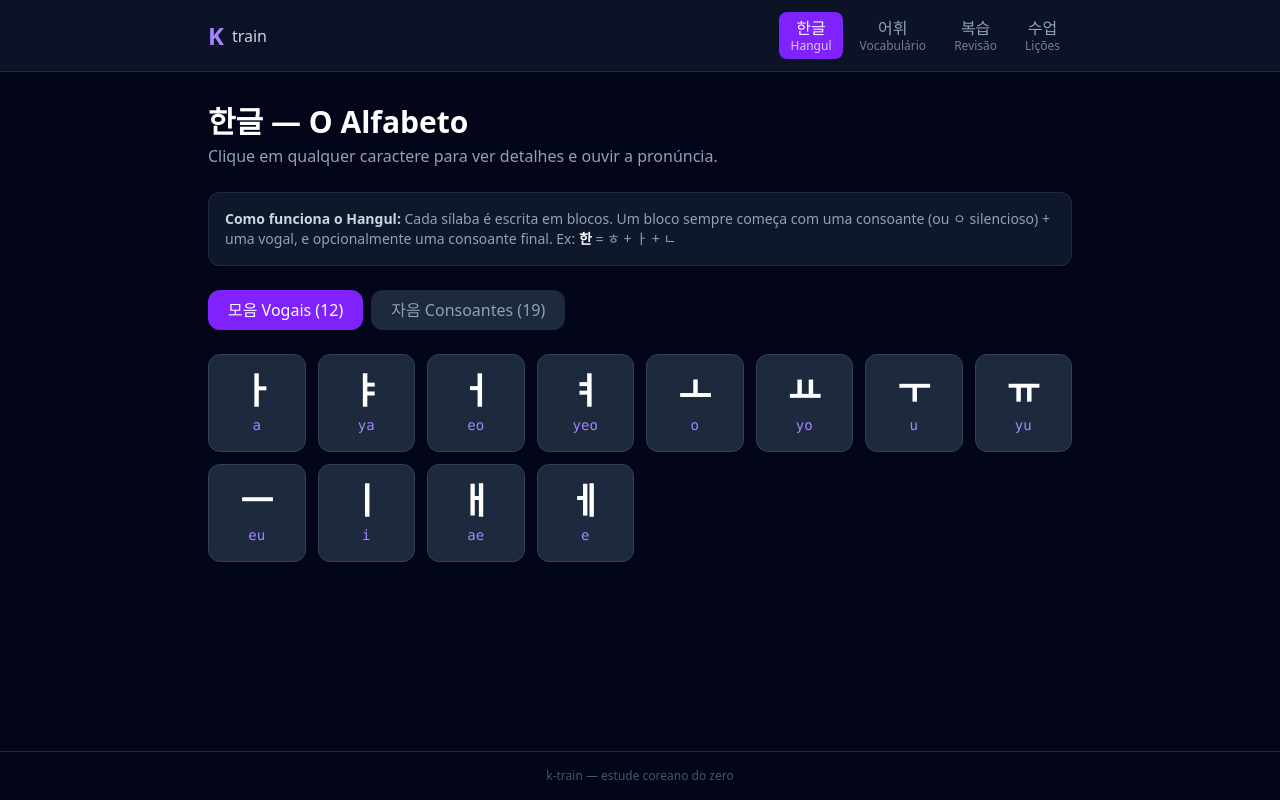
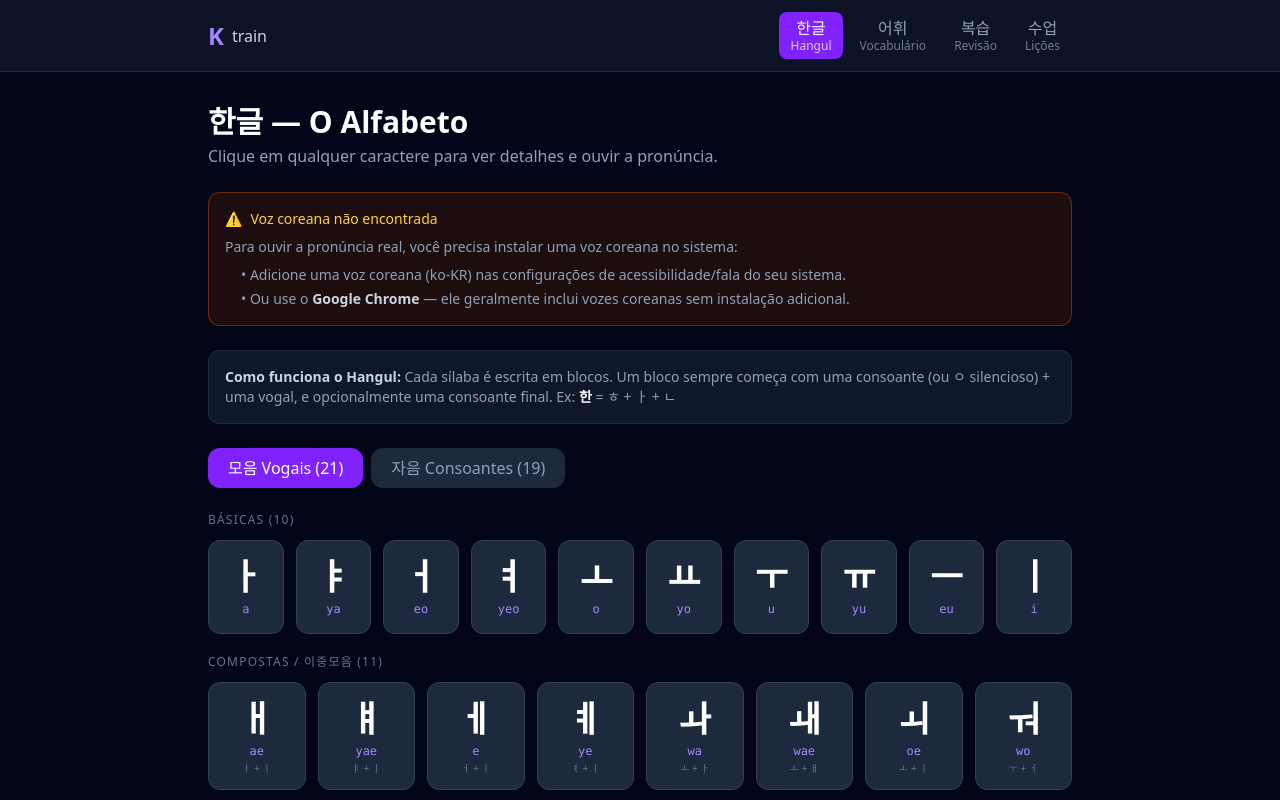
Before and after one commit to heliosalesjr/k-train, a React (Vite) app: page /hangul in a window 1280 px wide. Shown: the top 800 px of the page. Built offline with nearby package versions, Linux system fonts and the light colour scheme.

Commit message:
updated the vowels

```diff
--- /dev/null
+++ b/src/components/NoVoiceBanner.tsx
@@ -0,0 +1,29 @@
+export default function NoVoiceBanner() {
+  const isMac = navigator.platform.toLowerCase().includes('mac')
+  const isWindows = navigator.platform.toLowerCase().includes('win')
+
+  return (
+    <div className="bg-amber-950/40 border border-amber-700/50 rounded-xl p-4 text-sm space-y-2">
+      <div className="flex items-center gap-2 text-amber-300 font-medium">
+        <span>⚠️</span> Voz coreana não encontrada
+      </div>
+      <p className="text-slate-400">
+        Para ouvir a pronúncia real, você precisa instalar uma voz coreana no sistema:
+      </p>
+      <ul className="text-slate-400 space-y-1 ml-4">
+        {isMac && (
+          <>
+            <li>• <strong className="text-slate-300">Mac:</strong> Configurações do Sistema → Acessibilidade → Conteúdo falado → Vozes do sistema → Adicionar <em>Yuna</em> (coreano)</li>
+          </>
+        )}
+        {isWindows && (
+          <li>• <strong className="text-slate-300">Windows:</strong> Configurações → Hora e idioma → Fala → Adicionar vozes → Coreano</li>
+        )}
+        {!isMac && !isWindows && (
+          <li>• Adicione uma voz coreana (ko-KR) nas configurações de acessibilidade/fala do seu sistema.</li>
+        )}
+        <li>• Ou use o <strong className="text-slate-300">Google Chrome</strong> — ele geralmente inclui vozes coreanas sem instalação adicional.</li>
+      </ul>
+    </div>
+  )
+}
--- a/src/data/hangul.ts
+++ b/src/data/hangul.ts
@@ -1,46 +1,64 @@
 export interface HangulChar {
   char: string
   romanization: string
-  sound: string // description of the sound
+  sound: string
   type: 'vowel' | 'consonant'
+  group?: 'basic' | 'compound' // para vogais
+  composition?: string          // ex: "ㅗ + ㅏ" para compostas
   examples?: { word: string; meaning: string }[]
 }
 
-export const VOWELS: HangulChar[] = [
-  { char: 'ㅏ', romanization: 'a', sound: 'como "a" em "cama"', type: 'vowel', examples: [{ word: '아이', meaning: 'criança' }] },
-  { char: 'ㅑ', romanization: 'ya', sound: 'como "ya" em "iaque"', type: 'vowel', examples: [{ word: '야구', meaning: 'beisebol' }] },
-  { char: 'ㅓ', romanization: 'eo', sound: 'como "ó" em "pó"', type: 'vowel', examples: [{ word: '어머니', meaning: 'mãe' }] },
-  { char: 'ㅕ', romanization: 'yeo', sound: 'como "yó"', type: 'vowel', examples: [{ word: '여자', meaning: 'mulher' }] },
-  { char: 'ㅗ', romanization: 'o', sound: 'como "ô" em "avô"', type: 'vowel', examples: [{ word: '오리', meaning: 'pato' }] },
-  { char: 'ㅛ', romanization: 'yo', sound: 'como "yo" em "yoga"', type: 'vowel', examples: [{ word: '요리', meaning: 'culinária' }] },
-  { char: 'ㅜ', romanization: 'u', sound: 'como "u" em "lua"', type: 'vowel', examples: [{ word: '우유', meaning: 'leite' }] },
-  { char: 'ㅠ', romanization: 'yu', sound: 'como "yu" em "yukon"', type: 'vowel', examples: [{ word: '유리', meaning: 'vidro' }] },
-  { char: 'ㅡ', romanization: 'eu', sound: 'vogal central, sem arredondamento labial', type: 'vowel', examples: [{ word: '으뜸', meaning: 'primeiro/melhor' }] },
-  { char: 'ㅣ', romanization: 'i', sound: 'como "i" em "ilha"', type: 'vowel', examples: [{ word: '이름', meaning: 'nome' }] },
-  { char: 'ㅐ', romanization: 'ae', sound: 'como "é" em "pé"', type: 'vowel', examples: [{ word: '개', meaning: 'cachorro' }] },
-  { char: 'ㅔ', romanization: 'e', sound: 'como "ê" em "você"', type: 'vowel', examples: [{ word: '세계', meaning: 'mundo' }] },
+// 10 vogais básicas
+const BASIC_VOWELS: HangulChar[] = [
+  { char: 'ㅏ', romanization: 'a',   sound: 'como "a" em "cama"',                    type: 'vowel', group: 'basic', examples: [{ word: '아이', meaning: 'criança' }] },
+  { char: 'ㅑ', romanization: 'ya',  sound: 'como "ya" em "iaque"',                   type: 'vowel', group: 'basic', examples: [{ word: '야구', meaning: 'beisebol' }] },
+  { char: 'ㅓ', romanization: 'eo',  sound: 'como "ó" em "pó"',                       type: 'vowel', group: 'basic', examples: [{ word: '어머니', meaning: 'mãe' }] },
+  { char: 'ㅕ', romanization: 'yeo', sound: 'como "yó"',                              type: 'vowel', group: 'basic', examples: [{ word: '여자', meaning: 'mulher' }] },
+  { char: 'ㅗ', romanization: 'o',   sound: 'como "ô" em "avô"',                      type: 'vowel', group: 'basic', examples: [{ word: '오리', meaning: 'pato' }] },
+  { char: 'ㅛ', romanization: 'yo',  sound: 'como "yo" em "yoga"',                    type: 'vowel', group: 'basic', examples: [{ word: '요리', meaning: 'culinária' }] },
+  { char: 'ㅜ', romanization: 'u',   sound: 'como "u" em "lua"',                      type: 'vowel', group: 'basic', examples: [{ word: '우유', meaning: 'leite' }] },
+  { char: 'ㅠ', romanization: 'yu',  sound: 'como "yu"',                              type: 'vowel', group: 'basic', examples: [{ word: '유리', meaning: 'vidro' }] },
+  { char: 'ㅡ', romanization: 'eu',  sound: 'vogal central; lábios relaxados, sem arredondamento', type: 'vowel', group: 'basic', examples: [{ word: '으뜸', meaning: 'primeiro/melhor' }] },
+  { char: 'ㅣ', romanization: 'i',   sound: 'como "i" em "ilha"',                     type: 'vowel', group: 'basic', examples: [{ word: '이름', meaning: 'nome' }] },
 ]
 
+// 11 vogais compostas (이중모음)
+const COMPOUND_VOWELS: HangulChar[] = [
+  { char: 'ㅐ', romanization: 'ae',  sound: 'como "é" em "pé"',                       type: 'vowel', group: 'compound', composition: 'ㅏ + ㅣ', examples: [{ word: '개', meaning: 'cachorro' }] },
+  { char: 'ㅒ', romanization: 'yae', sound: 'como "yé" — raro, quase idêntico a ㅖ',  type: 'vowel', group: 'compound', composition: 'ㅑ + ㅣ', examples: [{ word: '얘기', meaning: 'história/conversa' }] },
+  { char: 'ㅔ', romanization: 'e',   sound: 'como "ê" em "você" — praticamente igual a ㅐ no coreano moderno', type: 'vowel', group: 'compound', composition: 'ㅓ + ㅣ', examples: [{ word: '세계', meaning: 'mundo' }] },
+  { char: 'ㅖ', romanization: 'ye',  sound: 'como "yê"',                              type: 'vowel', group: 'compound', composition: 'ㅕ + ㅣ', examples: [{ word: '예쁘다', meaning: 'bonito/a' }] },
+  { char: 'ㅘ', romanization: 'wa',  sound: 'como "wa" em "água"',                    type: 'vowel', group: 'compound', composition: 'ㅗ + ㅏ', examples: [{ word: '과일', meaning: 'fruta' }] },
+  { char: 'ㅙ', romanization: 'wae', sound: 'como "wé" — quase idêntico a ㅚ e ㅞ',   type: 'vowel', group: 'compound', composition: 'ㅗ + ㅐ', examples: [{ word: '왜', meaning: 'por quê' }] },
+  { char: 'ㅚ', romanization: 'oe',  sound: 'como "wé" — no coreano moderno soa igual a ㅙ/ㅞ', type: 'vowel', group: 'compound', composition: 'ㅗ + ㅣ', examples: [{ word: '회사', meaning: 'empresa' }] },
+  { char: 'ㅝ', romanization: 'wo',  sound: 'como "wó"',                              type: 'vowel', group: 'compound', composition: 'ㅜ + ㅓ', examples: [{ word: '뭐', meaning: 'o quê?' }] },
+  { char: 'ㅞ', romanization: 'we',  sound: 'como "wê" — quase idêntico a ㅙ/ㅚ',     type: 'vowel', group: 'compound', composition: 'ㅜ + ㅔ', examples: [{ word: '웨이터', meaning: 'garçom' }] },
+  { char: 'ㅟ', romanization: 'wi',  sound: 'como "wi" em "Wilson"',                  type: 'vowel', group: 'compound', composition: 'ㅜ + ㅣ', examples: [{ word: '위험', meaning: 'perigo' }] },
+  { char: 'ㅢ', romanization: 'ui',  sound: 'ㅡ + ㅣ deslizando; no meio de palavra soa como ㅣ', type: 'vowel', group: 'compound', composition: 'ㅡ + ㅣ', examples: [{ word: '의사', meaning: 'médico' }] },
+]
+
+export const VOWELS: HangulChar[] = [...BASIC_VOWELS, ...COMPOUND_VOWELS]
+
 export const CONSONANTS: HangulChar[] = [
-  { char: 'ㄱ', romanization: 'g/k', sound: 'como "g" em "gato" (início) ou "k" em "oque" (final)', type: 'consonant', examples: [{ word: '가방', meaning: 'bolsa' }] },
-  { char: 'ㄴ', romanization: 'n', sound: 'como "n" em "nada"', type: 'consonant', examples: [{ word: '나무', meaning: 'árvore' }] },
-  { char: 'ㄷ', romanization: 'd/t', sound: 'como "d" em "dado" (início) ou "t" em "pato" (final)', type: 'consonant', examples: [{ word: '다리', meaning: 'perna/ponte' }] },
-  { char: 'ㄹ', romanization: 'r/l', sound: 'entre "r" e "l", vibrado e lateral', type: 'consonant', examples: [{ word: '라디오', meaning: 'rádio' }] },
-  { char: 'ㅁ', romanization: 'm', sound: 'como "m" em "mãe"', type: 'consonant', examples: [{ word: '마음', meaning: 'coração/mente' }] },
-  { char: 'ㅂ', romanization: 'b/p', sound: 'como "b" em "bola" (início) ou "p" em "capim" (final)', type: 'consonant', examples: [{ word: '바다', meaning: 'mar' }] },
-  { char: 'ㅅ', romanization: 's', sound: 'como "s" em "sapo"', type: 'consonant', examples: [{ word: '사람', meaning: 'pessoa' }] },
-  { char: 'ㅇ', romanization: 'ng/silent', sound: 'silencioso no início da sílaba, "ng" como em "manga" no final', type: 'consonant', examples: [{ word: '아이', meaning: 'criança' }] },
-  { char: 'ㅈ', romanization: 'j', sound: 'como "j" em "já"', type: 'consonant', examples: [{ word: '자동차', meaning: 'carro' }] },
-  { char: 'ㅎ', romanization: 'h', sound: 'como "h" em "hotel"', type: 'consonant', examples: [{ word: '하늘', meaning: 'céu' }] },
-  { char: 'ㅊ', romanization: 'ch', sound: 'como "tch" em "tchau", aspirado', type: 'consonant', examples: [{ word: '차', meaning: 'chá/carro' }] },
-  { char: 'ㅋ', romanization: 'k', sound: 'como "k" em "kayak", aspirado', type: 'consonant', examples: [{ word: '커피', meaning: 'café' }] },
-  { char: 'ㅌ', romanization: 't', sound: 'como "t" em "tatu", aspirado', type: 'consonant', examples: [{ word: '태양', meaning: 'sol' }] },
-  { char: 'ㅍ', romanization: 'p', sound: 'como "p" em "pato", aspirado', type: 'consonant', examples: [{ word: '파도', meaning: 'onda' }] },
-  { char: 'ㄲ', romanization: 'kk', sound: 'como "k" tenso/forte', type: 'consonant', examples: [{ word: '꽃', meaning: 'flor' }] },
-  { char: 'ㄸ', romanization: 'tt', sound: 'como "t" tenso/forte', type: 'consonant', examples: [{ word: '따뜻하다', meaning: 'morno/quente' }] },
-  { char: 'ㅃ', romanization: 'pp', sound: 'como "p" tenso/forte', type: 'consonant', examples: [{ word: '빨리', meaning: 'rapidamente' }] },
-  { char: 'ㅆ', romanization: 'ss', sound: 'como "ss" tenso/forte', type: 'consonant', examples: [{ word: '씨', meaning: 'semente/Sr./Sra.' }] },
-  { char: 'ㅉ', romanization: 'jj', sound: 'como "j" tenso/forte', type: 'consonant', examples: [{ word: '짜다', meaning: 'salgado' }] },
+  { char: 'ㄱ', romanization: 'g/k',  sound: 'como "g" em "gato" (início) ou "k" no final de sílaba', type: 'consonant', examples: [{ word: '가방', meaning: 'bolsa' }] },
+  { char: 'ㄴ', romanization: 'n',    sound: 'como "n" em "nada"',                    type: 'consonant', examples: [{ word: '나무', meaning: 'árvore' }] },
+  { char: 'ㄷ', romanization: 'd/t',  sound: 'como "d" em "dado" (início) ou "t" no final',           type: 'consonant', examples: [{ word: '다리', meaning: 'perna/ponte' }] },
+  { char: 'ㄹ', romanization: 'r/l',  sound: 'entre "r" e "l"; vibrado entre vogais, lateral no final', type: 'consonant', examples: [{ word: '라디오', meaning: 'rádio' }] },
+  { char: 'ㅁ', romanization: 'm',    sound: 'como "m" em "mãe"',                     type: 'consonant', examples: [{ word: '마음', meaning: 'coração/mente' }] },
+  { char: 'ㅂ', romanization: 'b/p',  sound: 'como "b" em "bola" (início) ou "p" no final',           type: 'consonant', examples: [{ word: '바다', meaning: 'mar' }] },
+  { char: 'ㅅ', romanization: 's',    sound: 'como "s" em "sapo"',                    type: 'consonant', examples: [{ word: '사람', meaning: 'pessoa' }] },
+  { char: 'ㅇ', romanization: 'ø/ng', sound: 'silencioso no início da sílaba; "ng" como em "manga" no final', type: 'consonant', examples: [{ word: '아이', meaning: 'criança' }] },
+  { char: 'ㅈ', romanization: 'j',    sound: 'como "j" em "já"',                      type: 'consonant', examples: [{ word: '자동차', meaning: 'carro' }] },
+  { char: 'ㅎ', romanization: 'h',    sound: 'como "h" em "hotel"',                   type: 'consonant', examples: [{ word: '하늘', meaning: 'céu' }] },
+  { char: 'ㅊ', romanization: 'ch',   sound: 'como "tch" em "tchau", aspirado',       type: 'consonant', examples: [{ word: '차', meaning: 'chá/carro' }] },
+  { char: 'ㅋ', romanization: 'k',    sound: 'como "k" aspirado — mais soprado que o nosso "c"', type: 'consonant', examples: [{ word: '커피', meaning: 'café' }] },
+  { char: 'ㅌ', romanization: 't',    sound: 'como "t" aspirado — mais soprado que o nosso "t"', type: 'consonant', examples: [{ word: '태양', meaning: 'sol' }] },
+  { char: 'ㅍ', romanization: 'p',    sound: 'como "p" aspirado — mais soprado que o nosso "p"', type: 'consonant', examples: [{ word: '파도', meaning: 'onda' }] },
+  { char: 'ㄲ', romanization: 'kk',   sound: 'consoante tensa: "k" com tensão na garganta, sem aspiração', type: 'consonant', examples: [{ word: '꽃', meaning: 'flor' }] },
+  { char: 'ㄸ', romanization: 'tt',   sound: 'consoante tensa: "t" com tensão, sem aspiração',    type: 'consonant', examples: [{ word: '따뜻하다', meaning: 'morno/quente' }] },
+  { char: 'ㅃ', romanization: 'pp',   sound: 'consoante tensa: "p" com tensão, sem aspiração',    type: 'consonant', examples: [{ word: '빨리', meaning: 'rapidamente' }] },
+  { char: 'ㅆ', romanization: 'ss',   sound: 'consoante tensa: "s" com tensão, mais forte',       type: 'consonant', examples: [{ word: '씨', meaning: 'semente/Sr./Sra.' }] },
+  { char: 'ㅉ', romanization: 'jj',   sound: 'consoante tensa: "j" com tensão, sem aspiração',    type: 'consonant', examples: [{ word: '짜다', meaning: 'salgado' }] },
 ]
 
 export const ALL_HANGUL = [...CONSONANTS, ...VOWELS]
--- a/src/hooks/useSpeech.ts
+++ b/src/hooks/useSpeech.ts
@@ -1,16 +1,55 @@
-import { useCallback } from 'react'
+import { useCallback, useEffect, useState } from 'react'
+
+function loadVoices(): Promise<SpeechSynthesisVoice[]> {
+  return new Promise(resolve => {
+    const voices = window.speechSynthesis.getVoices()
+    if (voices.length > 0) {
+      resolve(voices)
+      return
+    }
+    const handler = () => {
+      resolve(window.speechSynthesis.getVoices())
+      window.speechSynthesis.removeEventListener('voiceschanged', handler)
+    }
+    window.speechSynthesis.addEventListener('voiceschanged', handler)
+    // fallback after 2s caso o evento nunca dispare
+    setTimeout(() => resolve(window.speechSynthesis.getVoices()), 2000)
+  })
+}
+
+export type SpeechStatus = 'idle' | 'speaking' | 'no-voice'
 
 export function useSpeech() {
-  const speak = useCallback((text: string) => {
-    if (!('speechSynthesis' in window)) return
-    window.speechSynthesis.cancel()
-    const utterance = new SpeechSynthesisUtterance(text)
-    utterance.lang = 'ko-KR'
-    utterance.rate = 0.85
-    window.speechSynthesis.speak(utterance)
-  }, [])
+  const isSupported = 'speechSynthesis' in window
+  const [koreanVoice, setKoreanVoice] = useState<SpeechSynthesisVoice | null | undefined>(undefined)
+  // undefined = ainda carregando, null = não encontrou, voice = encontrou
 
-  const isSupported = 'speechSynthesis' in window
+  useEffect(() => {
+    if (!isSupported) return
+    loadVoices().then(voices => {
+      const voice =
+        voices.find(v => v.lang === 'ko-KR') ??
+        voices.find(v => v.lang.startsWith('ko')) ??
+        null
+      setKoreanVoice(voice)
+    })
+  }, [isSupported])
 
-  return { speak, isSupported }
+  const speak = useCallback(
+    (text: string) => {
+      if (!isSupported) return
+      window.speechSynthesis.cancel()
+      const utterance = new SpeechSynthesisUtterance(text)
+      utterance.lang = 'ko-KR'
+      utterance.rate = 0.85
+      if (koreanVoice) utterance.voice = koreanVoice
+      window.speechSynthesis.speak(utterance)
+    },
+    [isSupported, koreanVoice]
+  )
+
+  const hasKoreanVoice = koreanVoice !== null && koreanVoice !== undefined
+  const voicesLoading = koreanVoice === undefined
+
+  return { speak, isSupported, hasKoreanVoice, voicesLoading }
 }
--- a/src/pages/Hangul.tsx
+++ b/src/pages/Hangul.tsx
@@ -1,10 +1,11 @@
 import { useState } from 'react'
 import { VOWELS, CONSONANTS, type HangulChar } from '../data/hangul'
 import { useSpeech } from '../hooks/useSpeech'
+import NoVoiceBanner from '../components/NoVoiceBanner'
 
 type Tab = 'vowels' | 'consonants'
 
-function HangulCard({ char, onSelect }: { char: HangulChar; onSelect: (c: HangulChar) => void }) {
+function HangulCard({ char, onSelect, selected }: { char: HangulChar; onSelect: (c: HangulChar) => void; selected: boolean }) {
   const { speak } = useSpeech()
 
   return (
@@ -13,18 +14,27 @@ function HangulCard({ char, onSelect }: { char: HangulChar; onSelect: (c: Hangul
         speak(char.char)
         onSelect(char)
       }}
-      className="bg-slate-800 hover:bg-slate-700 border border-slate-700 hover:border-violet-500 rounded-xl p-4 flex flex-col items-center gap-1 transition-all cursor-pointer group"
+      className={`border rounded-xl p-4 flex flex-col items-center gap-1 transition-all cursor-pointer group ${
+        selected
+          ? 'bg-violet-700 border-violet-500 text-white'
+          : 'bg-slate-800 hover:bg-slate-700 border-slate-700 hover:border-violet-500'
+      }`}
     >
-      <span className="text-4xl font-bold text-white group-hover:text-violet-300 transition-colors">
+      <span className={`text-4xl font-bold transition-colors ${selected ? 'text-white' : 'text-white group-hover:text-violet-300'}`}>
         {char.char}
       </span>
-      <span className="text-sm text-violet-400 font-mono">{char.romanization}</span>
+      <span className={`text-xs font-mono ${selected ? 'text-violet-200' : 'text-violet-400'}`}>
+        {char.romanization}
+      </span>
+      {char.group === 'compound' && (
+        <span className="text-[10px] text-slate-500 leading-none">{char.composition}</span>
+      )}
     </button>
   )
 }
 
 function DetailPanel({ char, onClose }: { char: HangulChar; onClose: () => void }) {
-  const { speak, isSupported } = useSpeech()
+  const { speak, isSupported, hasKoreanVoice } = useSpeech()
 
   return (
     <div className="bg-slate-800 border border-slate-600 rounded-2xl p-6 space-y-4">
@@ -33,7 +43,16 @@ function DetailPanel({ char, onClose }: { char: HangulChar; onClose: () => void
           <span className="text-7xl font-bold text-white">{char.char}</span>
           <div>
             <div className="text-violet-400 font-mono text-2xl">{char.romanization}</div>
-            <div className="text-slate-400 text-sm mt-1">{char.type === 'vowel' ? 'Vogal' : 'Consoante'}</div>
+            <div className="text-slate-400 text-sm mt-1">
+              {char.type === 'vowel'
+                ? char.group === 'compound' ? 'Vogal composta' : 'Vogal básica'
+                : 'Consoante'}
+            </div>
+            {char.composition && (
+              <div className="text-slate-500 text-sm mt-0.5">
+                Formada por: <span className="text-slate-300 font-mono">{char.composition}</span>
+              </div>
+            )}
           </div>
         </div>
         <button onClick={onClose} className="text-slate-500 hover:text-white text-xl">✕</button>
@@ -57,7 +76,7 @@ function DetailPanel({ char, onClose }: { char: HangulChar; onClose: () => void
         </div>
       )}
 
-      {isSupported && (
+      {isSupported && hasKoreanVoice && (
         <button
           onClick={() => speak(char.char)}
           className="w-full bg-violet-600 hover:bg-violet-500 text-white rounded-xl py-3 font-medium transition-colors flex items-center justify-center gap-2"
@@ -69,11 +88,13 @@ function DetailPanel({ char, onClose }: { char: HangulChar; onClose: () => void
   )
 }
 
+const BASIC_VOWELS = VOWELS.filter(v => v.group === 'basic')
+const COMPOUND_VOWELS = VOWELS.filter(v => v.group === 'compound')
+
 export default function Hangul() {
   const [tab, setTab] = useState<Tab>('vowels')
   const [selected, setSelected] = useState<HangulChar | null>(null)
-
-  const items = tab === 'vowels' ? VOWELS : CONSONANTS
+  const { hasKoreanVoice, voicesLoading } = useSpeech()
 
   return (
     <div className="space-y-6">
@@ -83,6 +104,8 @@ export default function Hangul() {
           Clique em qualquer caractere para ver detalhes e ouvir a pronúncia.
         </p>
       </div>
+
+      {!voicesLoading && !hasKoreanVoice && <NoVoiceBanner />}
 
       <div className="bg-slate-800/50 border border-slate-700/50 rounded-xl p-4 text-sm text-slate-400">
         <strong className="text-slate-300">Como funciona o Hangul:</strong> Cada sílaba é escrita em blocos. Um bloco sempre começa com uma consoante (ou ㅇ silencioso) + uma vogal, e opcionalmente uma consoante final. Ex: <span className="text-white font-bold">한</span> = ㅎ + ㅏ + ㄴ
@@ -108,15 +131,52 @@ export default function Hangul() {
         <DetailPanel char={selected} onClose={() => setSelected(null)} />
       )}
 
-      <div className="grid grid-cols-4 sm:grid-cols-6 md:grid-cols-8 gap-3">
-        {items.map(char => (
+      {tab === 'vowels' ? (
+        <div className="space-y-5">
+          <div>
+            <h2 className="text-xs uppercase tracking-widest text-slate-500 mb-3">
+              Básicas ({BASIC_VOWELS.length})
+            </h2>
+            <div className="grid grid-cols-5 sm:grid-cols-10 gap-3">
+              {BASIC_VOWELS.map(char => (
                 <HangulCard
                   key={char.char}
                   char={char}
+                  selected={selected?.char === char.char}
                   onSelect={setSelected}
                 />
               ))}
             </div>
           </div>
+
+          <div>
+            <h2 className="text-xs uppercase tracking-widest text-slate-500 mb-3">
+              Compostas / 이중모음 ({COMPOUND_VOWELS.length})
+            </h2>
+            <div className="grid grid-cols-4 sm:grid-cols-6 md:grid-cols-8 gap-3">
+              {COMPOUND_VOWELS.map(char => (
+                <HangulCard
+                  key={char.char}
+                  char={char}
+                  selected={selected?.char === char.char}
+                  onSelect={setSelected}
+                />
+              ))}
+            </div>
+          </div>
+        </div>
+      ) : (
+        <div className="grid grid-cols-4 sm:grid-cols-6 md:grid-cols-8 gap-3">
+          {CONSONANTS.map(char => (
+            <HangulCard
+              key={char.char}
+              char={char}
+              selected={selected?.char === char.char}
+              onSelect={setSelected}
+            />
+          ))}
+        </div>
+      )}
+    </div>
   )
 }
--- a/src/pages/Vocabulary.tsx
+++ b/src/pages/Vocabulary.tsx
@@ -2,9 +2,10 @@ import { useState } from 'react'
 import { VOCABULARY, VOCAB_CATEGORIES, type VocabCard } from '../data/vocabulary'
 import { useSpeech } from '../hooks/useSpeech'
 import { loadProgress, updateCardProgress } from '../store/progress'
+import NoVoiceBanner from '../components/NoVoiceBanner'
 
 function VocabCardItem({ card }: { card: VocabCard }) {
-  const { speak, isSupported } = useSpeech()
+  const { speak, isSupported, hasKoreanVoice } = useSpeech()
   const [flipped, setFlipped] = useState(false)
   const progress = loadProgress()
   const cardProgress = progress.cards[card.id]
@@ -35,7 +36,7 @@ function VocabCardItem({ card }: { card: VocabCard }) {
                 {cardProgress.repetitions}x
               </span>
             )}
-            {isSupported && (
+            {isSupported && hasKoreanVoice && (
               <button
                 onClick={e => { e.stopPropagation(); speak(card.korean) }}
                 className="text-slate-500 hover:text-violet-400 transition-colors text-xl"
@@ -90,6 +91,7 @@ function VocabCardItem({ card }: { card: VocabCard }) {
 
 export default function Vocabulary() {
   const [category, setCategory] = useState<string>('saudações')
+  const { hasKoreanVoice, voicesLoading } = useSpeech()
 
   const filtered = VOCABULARY.filter(v => v.category === category)
 
@@ -99,6 +101,8 @@ export default function Vocabulary() {
         <h1 className="text-3xl font-bold text-white mb-1">어휘 — Vocabulário</h1>
         <p className="text-slate-400">Clique em uma palavra para ver a tradução. Avalie para treinar.</p>
       </div>
+
+      {!voicesLoading && !hasKoreanVoice && <NoVoiceBanner />}
 
       <div className="flex flex-wrap gap-2">
         {VOCAB_CATEGORIES.map(cat => (
```
Lines whose indentation alone changed are shown as unchanged.
